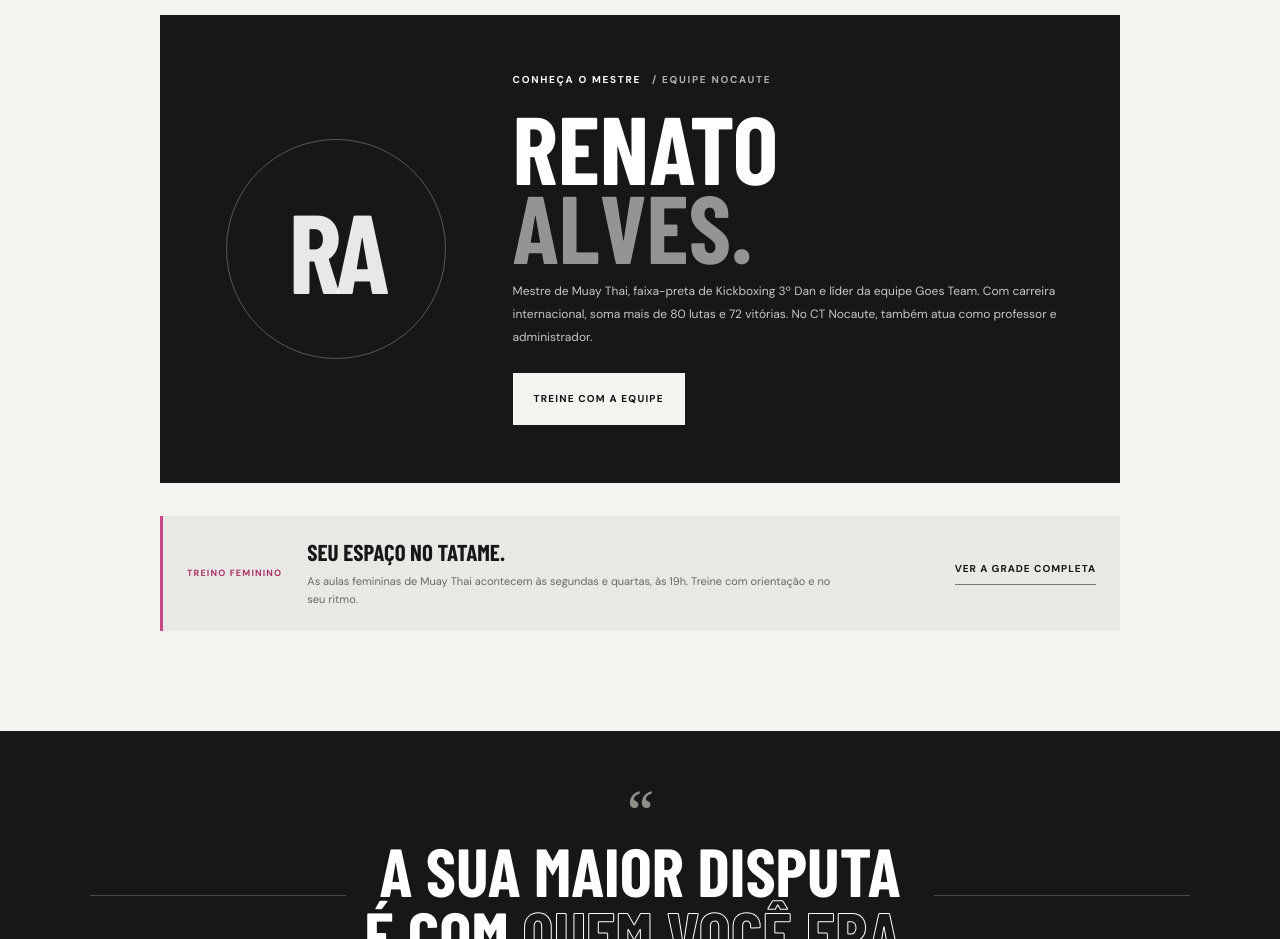
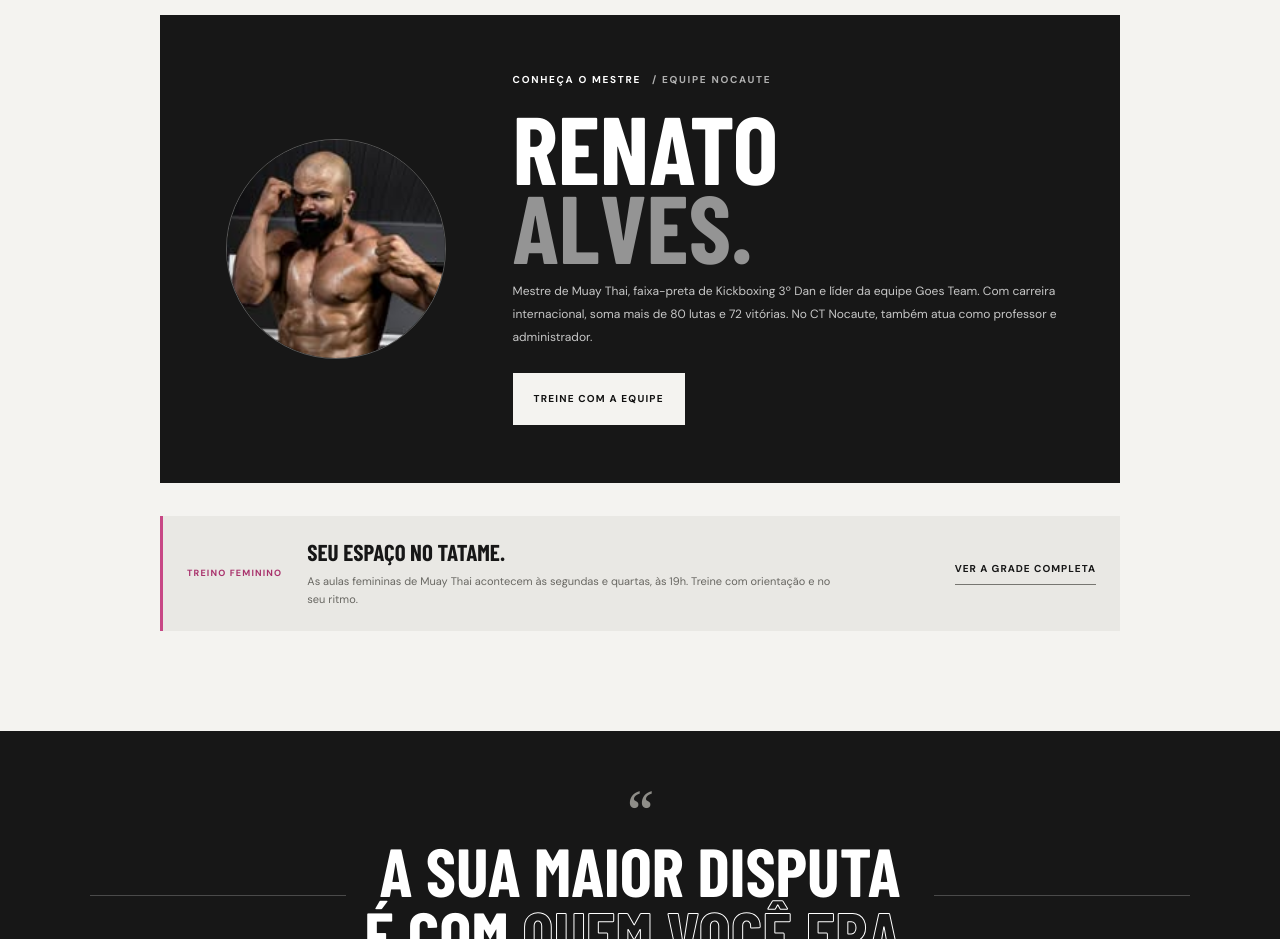
Before and after one commit to schmitt007/Nocaute, a website: page ct.html in a window 1280 px wide. Shown: the part 1580-2519 px from the top of the page. Drawn offline with nearby package versions, Linux system fonts and the light colour scheme; a web font is replaced by a local one.

Commit message:
Add Renato Alves portrait
Co-authored-by: Copilot <223556219+Copilot@users.noreply.github.com>

```diff
--- a/ct.html
+++ b/ct.html
@@ -69,7 +69,7 @@
           </div>
         </section>
         <section class="coach-profile" aria-labelledby="coach-name">
-          <div class="coach-profile-mark" aria-hidden="true">RA</div>
+          <img class="coach-photo" src="/assets/renato-alves.png" alt="Renato Alves, mestre de Muay Thai e faixa-preta de Kickboxing" />
           <div class="coach-profile-copy">
             <div class="section-kicker"><span>CONHEÇA O MESTRE</span> / EQUIPE NOCAUTE</div>
             <h2 id="coach-name">RENATO<br /><span>ALVES.</span></h2>
--- a/styles.css
+++ b/styles.css
@@ -545,19 +545,14 @@ button:focus-visible {
   color: #fff;
 }
 
-.coach-profile-mark {
-  display: grid;
+.coach-photo {
+  display: block;
   width: min(100%, 220px);
   aspect-ratio: 1;
-  place-items: center;
   justify-self: center;
+  object-fit: cover;
   border: 1px solid rgba(255, 255, 255, 0.28);
   border-radius: 50%;
-  color: rgba(255, 255, 255, 0.9);
-  font-family: var(--display);
-  font-size: clamp(68px, 10vw, 112px);
-  font-weight: 800;
-  letter-spacing: -0.06em;
 }
 
 .coach-profile-copy .section-kicker {
@@ -1949,10 +1944,9 @@ button:focus-visible {
     padding: 25px;
   }
 
-  .coach-profile-mark {
+  .coach-photo {
     width: 125px;
     justify-self: start;
-    font-size: 67px;
   }
 
   .coach-profile-copy h2 {
```
Also changed, not shown: assets/renato-alves.png (added).
